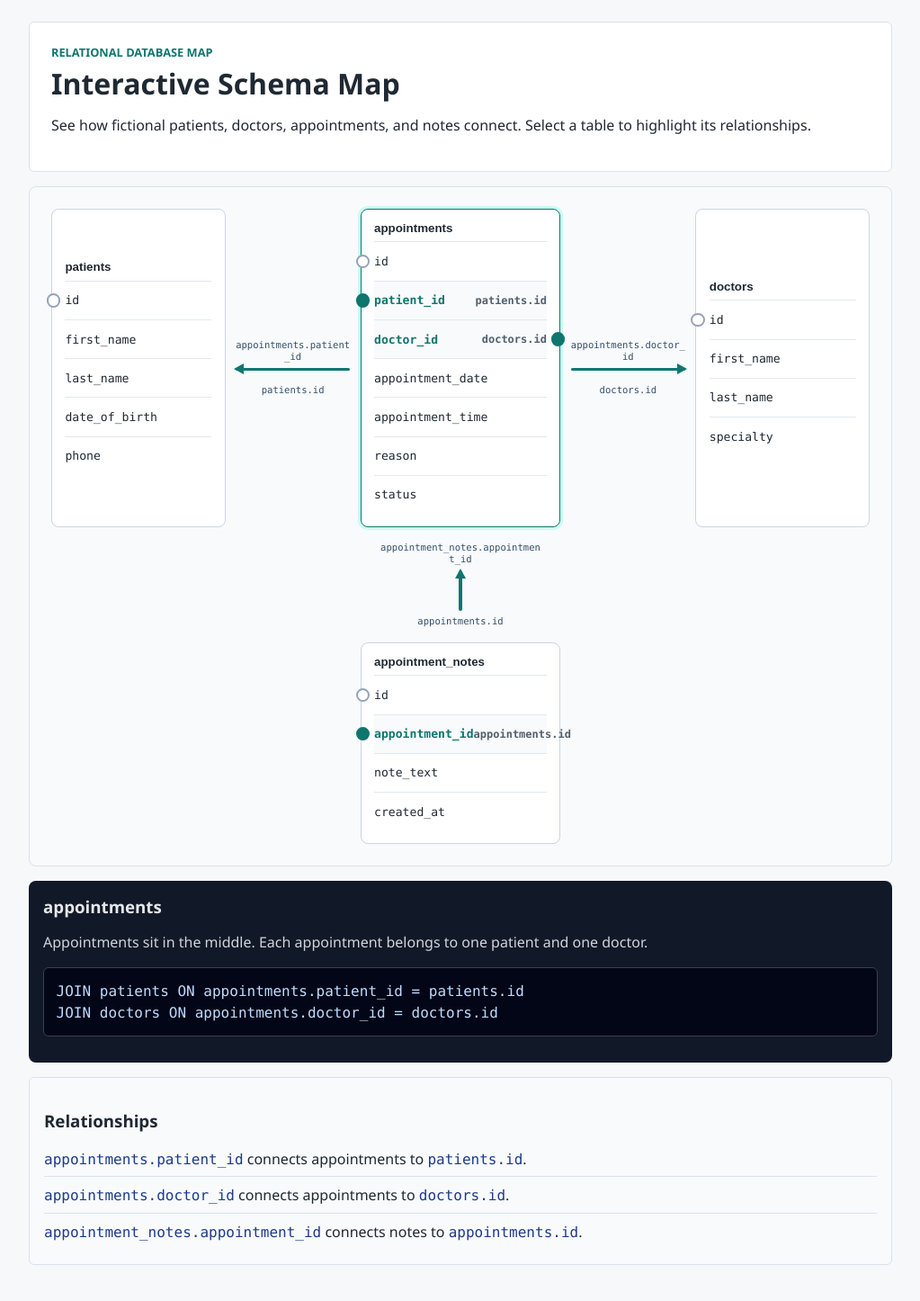
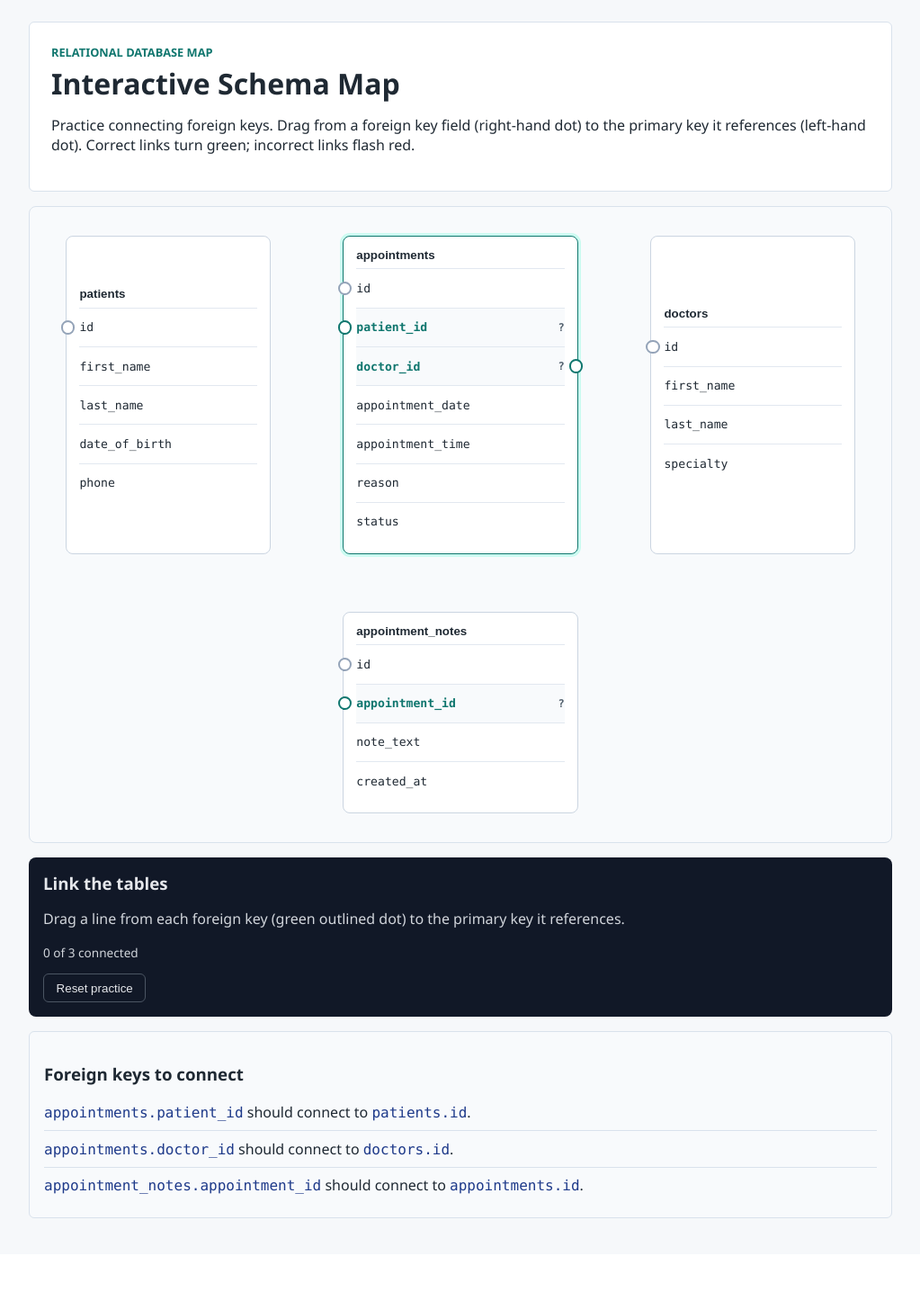
Before and after one commit to martin-harley/PerinHealthInterns, a Flask app: page /schema in a window 1280 px wide. Shown: the part 140-1586 px from the top of the page at 90% size, without its empty margins (128-1151 px from the left). After the commit the page ends 1494 px from the top, so only its background shows below. Run offline with Flask 3, Linux system fonts and the light colour scheme.

Commit message:
feat: implement interactive foreign key connection practice in schema map

```diff
--- a/static/schema.js
+++ b/static/schema.js
@@ -1,47 +1,201 @@
-const schemaNodes = document.querySelectorAll(".schema-node");
-const schemaArrows = document.querySelectorAll(".schema-arrow");
+const schemaMap = document.querySelector(".schema-map");
+const schemaCanvas = document.querySelector(".schema-canvas");
 const schemaTitle = document.querySelector("#schema-detail-title");
 const schemaCopy = document.querySelector("#schema-detail-copy");
-const schemaSql = document.querySelector("#schema-detail-sql");
+const schemaProgress = document.querySelector("#schema-progress");
+const schemaReset = document.querySelector("#schema-reset");
 
-const schemaDetails = {
-  patients: {
-    copy: "Patients are the people receiving care. Appointments point back to patients with patient_id.",
-    sql: "JOIN patients ON appointments.patient_id = patients.id",
-  },
-  doctors: {
-    copy: "Doctors are the clinicians assigned to appointments. Appointments point back to doctors with doctor_id.",
-    sql: "JOIN doctors ON appointments.doctor_id = doctors.id",
-  },
-  appointments: {
-    copy: "Appointments sit in the middle. Each appointment belongs to one patient and one doctor.",
-    sql: "JOIN patients ON appointments.patient_id = patients.id\nJOIN doctors ON appointments.doctor_id = doctors.id",
-  },
-  appointment_notes: {
-    copy: "Appointment notes belong to appointments. The appointment_id field links each note to one appointment.",
-    sql: "JOIN appointment_notes ON appointment_notes.appointment_id = appointments.id",
-  },
-};
+const dragPorts = document.querySelectorAll("[data-drag]");
+const dropPorts = document.querySelectorAll("[data-drop]");
 
-function selectSchemaTable(tableName) {
-  schemaNodes.forEach((node) => {
-    node.classList.toggle("is-active", node.dataset.table === tableName);
-  });
+const svgNS = "http://www.w3.org/2000/svg";
+const connections = new Map();
 
-  schemaArrows.forEach((arrow) => {
-    const connectedTables = arrow.dataset.connects.split(" ");
-    arrow.classList.toggle("is-active", connectedTables.includes(tableName));
-  });
+function portCenter(port) {
+  const portRect = port.getBoundingClientRect();
+  const mapRect = schemaMap.getBoundingClientRect();
+  return {
+    x: portRect.left + portRect.width / 2 - mapRect.left,
+    y: portRect.top + portRect.height / 2 - mapRect.top,
+  };
+}
 
-  if (schemaTitle && schemaCopy && schemaSql && schemaDetails[tableName]) {
-    schemaTitle.textContent = tableName;
-    schemaCopy.textContent = schemaDetails[tableName].copy;
-    schemaSql.textContent = schemaDetails[tableName].sql;
+function bulgeDirection(port) {
+  return port.classList.contains("schema-port-right") ? 1 : -1;
+}
+
+function nodeBox(port) {
+  const node = port.closest(".schema-node");
+  const nodeRect = node.getBoundingClientRect();
+  const mapRect = schemaMap.getBoundingClientRect();
+  return {
+    left: nodeRect.left - mapRect.left,
+    right: nodeRect.right - mapRect.left,
+    bottom: nodeRect.bottom - mapRect.top,
+  };
+}
+
+function pathFor(fromPort, from, to, toPort) {
+  const fromDir = bulgeDirection(fromPort);
+  const toDir = toPort ? bulgeDirection(toPort) : -fromDir;
+  const reach = Math.max(Math.abs(to.x - from.x) * 0.6, 90);
+
+  if (toPort && Math.abs(from.y - to.y) < 1) {
+    const fromBox = nodeBox(fromPort);
+    const toBox = nodeBox(toPort);
+    const dipY = Math.max(fromBox.bottom, toBox.bottom) + 40;
+    const fromClear = fromDir < 0 ? fromBox.left - 20 : fromBox.right + 20;
+    const toClear = toDir < 0 ? toBox.left - 20 : toBox.right + 20;
+
+    return [
+      `M ${from.x} ${from.y}`,
+      `C ${fromClear} ${from.y}, ${fromClear} ${dipY}, ${fromClear} ${dipY}`,
+      `L ${toClear} ${dipY}`,
+      `C ${toClear} ${dipY}, ${toClear} ${to.y}, ${to.x} ${to.y}`,
+    ].join(" ");
+  }
+
+  const fromControl = { x: from.x + fromDir * reach, y: from.y };
+  const toControl = { x: to.x + toDir * reach, y: to.y };
+
+  return `M ${from.x} ${from.y} C ${fromControl.x} ${fromControl.y}, ${toControl.x} ${toControl.y}, ${to.x} ${to.y}`;
+}
+
+function drawLine(fromPort, toPort, state) {
+  const from = portCenter(fromPort);
+  const to = portCenter(toPort);
+
+  const path = document.createElementNS(svgNS, "path");
+  path.setAttribute("d", pathFor(fromPort, from, to, toPort));
+  path.setAttribute("class", `schema-line schema-line-${state}`);
+  schemaCanvas.appendChild(path);
+  return path;
+}
+
+function updateProgress() {
+  const correctCount = Array.from(connections.values()).filter(
+    (entry) => entry.state === "correct"
+  ).length;
+  schemaProgress.textContent = `${correctCount} of ${dragPorts.length} connected`;
+
+  if (correctCount === dragPorts.length) {
+    schemaTitle.textContent = "All connected!";
+    schemaCopy.textContent =
+      "Every foreign key now points at the right primary key. Reset to practice again.";
   }
 }
 
-schemaNodes.forEach((node) => {
-  node.addEventListener("click", () => selectSchemaTable(node.dataset.table));
+function clearConnection(fkKey) {
+  const existing = connections.get(fkKey);
+  if (existing) {
+    existing.path.remove();
+    connections.delete(fkKey);
+  }
+}
+
+function connect(fromPort, toPort) {
+  const fkKey = fromPort.dataset.drag;
+  const answer = fromPort.closest("[data-answer]").dataset.answer;
+  const target = toPort.dataset.drop;
+  const isCorrect = target === answer;
+  const state = isCorrect ? "correct" : "incorrect";
+
+  clearConnection(fkKey);
+  const path = drawLine(fromPort, toPort, state);
+  connections.set(fkKey, { path, state });
+
+  const label = fromPort.closest("[data-fk]").querySelector("small");
+  if (isCorrect) {
+    label.textContent = target;
+    schemaTitle.textContent = "Correct!";
+    schemaCopy.textContent = `${fkKey} correctly references ${target}.`;
+  } else {
+    label.textContent = "?";
+    schemaTitle.textContent = "Not quite";
+    schemaCopy.textContent = `${fkKey} does not reference ${target}. Try again.`;
+    window.setTimeout(() => {
+      if (connections.get(fkKey)?.path === path) {
+        clearConnection(fkKey);
+      }
+    }, 900);
+  }
+
+  updateProgress();
+}
+
+function resizeCanvas() {
+  const mapRect = schemaMap.getBoundingClientRect();
+  schemaCanvas.setAttribute("width", mapRect.width);
+  schemaCanvas.setAttribute("height", mapRect.height);
+}
+
+let dragState = null;
+
+function startDrag(port, event) {
+  event.preventDefault();
+  resizeCanvas();
+  const previewPath = document.createElementNS(svgNS, "path");
+  previewPath.setAttribute("class", "schema-line schema-line-preview");
+  schemaCanvas.appendChild(previewPath);
+  dragState = { port, previewPath };
+  document.addEventListener("pointermove", onDragMove);
+  document.addEventListener("pointerup", onDragEnd);
+}
+
+function onDragMove(event) {
+  if (!dragState) return;
+  const from = portCenter(dragState.port);
+  const mapRect = schemaMap.getBoundingClientRect();
+  const to = { x: event.clientX - mapRect.left, y: event.clientY - mapRect.top };
+  dragState.previewPath.setAttribute("d", pathFor(dragState.port, from, to));
+}
+
+function onDragEnd(event) {
+  if (!dragState) return;
+  const { port, previewPath } = dragState;
+  previewPath.remove();
+  document.removeEventListener("pointermove", onDragMove);
+  document.removeEventListener("pointerup", onDragEnd);
+  dragState = null;
+
+  const dropTarget = document
+    .elementsFromPoint(event.clientX, event.clientY)
+    .find((el) => el.matches("[data-drop]"));
+
+  if (dropTarget) {
+    connect(port, dropTarget);
+  }
+}
+
+dragPorts.forEach((port) => {
+  port.addEventListener("pointerdown", (event) => startDrag(port, event));
 });
 
-selectSchemaTable("appointments");
+if (schemaReset) {
+  schemaReset.addEventListener("click", () => {
+    connections.forEach((entry) => entry.path.remove());
+    connections.clear();
+    document.querySelectorAll("[data-fk] small").forEach((label) => {
+      label.textContent = "?";
+    });
+    schemaTitle.textContent = "Link the tables";
+    schemaCopy.textContent =
+      "Drag a line from each foreign key (green outlined dot) to the primary key it references.";
+    updateProgress();
+  });
+}
+
+window.addEventListener("resize", () => {
+  resizeCanvas();
+  connections.forEach((entry, fkKey) => {
+    const fromPort = document.querySelector(`[data-drag="${fkKey}"]`);
+    const answer = fromPort.closest("[data-answer]").dataset.answer;
+    const toPort = document.querySelector(`[data-drop="${answer}"]`);
+    entry.path.remove();
+    const newPath = drawLine(fromPort, toPort, entry.state);
+    connections.set(fkKey, { path: newPath, state: entry.state });
+  });
+});
+
+resizeCanvas();
+updateProgress();
--- a/static/styles.css
+++ b/static/styles.css
@@ -311,17 +311,40 @@ button,
   border: 1px solid #d9e2ec;
   border-radius: 8px;
   display: grid;
-  gap: 1rem 0;
-  grid-template-columns: minmax(170px, 1fr) 150px minmax(220px, 1.15fr) 150px minmax(170px, 1fr);
-  grid-template-rows: auto 96px auto;
+  gap: 4rem 5rem;
+  grid-template-columns: minmax(170px, 1fr) minmax(220px, 1.15fr) minmax(170px, 1fr);
+  grid-template-rows: auto auto;
   overflow: visible;
-  padding: 1.5rem;
+  padding: 2rem 2.5rem;
+  position: relative;
 }
 
-.schema-arrow {
-  color: #0f766e;
-  opacity: 0.55;
-  transition: opacity 150ms ease-out;
+.schema-canvas {
+  height: 100%;
+  left: 0;
+  pointer-events: none;
+  position: absolute;
+  top: 0;
+  width: 100%;
+  z-index: 3;
+}
+
+.schema-line {
+  fill: none;
+  stroke-width: 2.5;
+}
+
+.schema-line-preview {
+  stroke: #64748b;
+  stroke-dasharray: 6 5;
+}
+
+.schema-line-correct {
+  stroke: #16a34a;
+}
+
+.schema-line-incorrect {
+  stroke: #dc2626;
 }
 
 .schema-node {
@@ -334,6 +357,7 @@ button,
   position: relative;
   text-align: left;
   width: auto;
+  z-index: 2;
 }
 
 .schema-node:hover,
@@ -372,6 +396,7 @@ button,
   background: #f8fafc;
   color: #0f766e;
   font-weight: 700;
+  padding-right: 0.6rem;
 }
 
 .schema-port {
@@ -381,6 +406,7 @@ button,
   height: 0.72rem;
   position: absolute;
   width: 0.72rem;
+  z-index: 4;
 }
 
 .schema-port-in {
@@ -398,8 +424,15 @@ button,
 }
 
 .schema-field-fk .schema-port {
+  background: white;
+  border-color: #0f766e;
+  cursor: grab;
+}
+
+.schema-field-fk .schema-port:hover,
+.schema-field-fk .schema-port:active {
   background: #0f766e;
-  border-color: #0f766e;
+  cursor: grabbing;
 }
 
 .schema-node-patients {
@@ -408,111 +441,18 @@ button,
 }
 
 .schema-node-doctors {
-  grid-column: 5;
+  grid-column: 3;
   grid-row: 1;
 }
 
 .schema-node-appointments {
-  grid-column: 3;
+  grid-column: 2;
   grid-row: 1;
 }
 
 .schema-node-notes {
-  grid-column: 3;
-  grid-row: 3;
-}
-
-.schema-connector {
-  align-self: center;
-  display: grid;
-  gap: 0.35rem;
-}
-
-.schema-connector-horizontal {
-  grid-template-rows: auto 0.8rem auto;
-  padding: 0 0.7rem;
-}
-
-.schema-connector-left {
   grid-column: 2;
-  grid-row: 1;
-}
-
-.schema-connector-right {
-  grid-column: 4;
-  grid-row: 1;
-}
-
-.schema-connector-vertical {
-  align-self: stretch;
-  grid-column: 3;
   grid-row: 2;
-  grid-template-rows: auto 1fr auto;
-  justify-self: center;
-  min-height: 96px;
-  width: 180px;
-}
-
-.schema-connector-label {
-  color: #334e68;
-  display: block;
-  font-family: Consolas, "Courier New", monospace;
-  font-size: 0.66rem;
-  line-height: 1.25;
-  overflow-wrap: anywhere;
-  text-align: center;
-}
-
-.schema-connector-line {
-  background: currentColor;
-  border-radius: 999px;
-  display: block;
-  position: relative;
-}
-
-.schema-connector-horizontal .schema-connector-line {
-  height: 0.2rem;
-}
-
-.schema-connector-left .schema-connector-line::before,
-.schema-connector-right .schema-connector-line::after {
-  border-bottom: 0.42rem solid transparent;
-  border-top: 0.42rem solid transparent;
-  content: "";
-  position: absolute;
-  top: 50%;
-  transform: translateY(-50%);
-}
-
-.schema-connector-left .schema-connector-line::before {
-  border-right: 0.7rem solid currentColor;
-  left: -0.1rem;
-}
-
-.schema-connector-right .schema-connector-line::after {
-  border-left: 0.7rem solid currentColor;
-  right: -0.1rem;
-}
-
-.schema-connector-vertical .schema-connector-line {
-  height: 100%;
-  justify-self: center;
-  width: 0.22rem;
-}
-
-.schema-connector-up .schema-connector-line::before {
-  border-bottom: 0.7rem solid currentColor;
-  border-left: 0.42rem solid transparent;
-  border-right: 0.42rem solid transparent;
-  content: "";
-  left: 50%;
-  position: absolute;
-  top: -0.1rem;
-  transform: translateX(-50%);
-}
-
-.schema-arrow.is-active {
-  opacity: 1;
 }
 
 .schema-details {
@@ -531,21 +471,23 @@ button,
   line-height: 1.45;
 }
 
-.schema-details pre {
-  background: #020617;
-  border: 1px solid #374151;
-  border-radius: 6px;
-  overflow-x: auto;
-  padding: 0.85rem;
-  white-space: pre-wrap;
+.schema-progress {
+  color: #9ca3af;
+  font-size: 0.85rem;
+  margin: 0 0 0.85rem;
 }
 
-.schema-details code {
-  color: #bfdbfe;
-  display: block;
-  font-family: Consolas, "Courier New", monospace;
-  line-height: 1.5;
-  overflow-wrap: anywhere;
+.schema-reset {
+  background: transparent;
+  border: 1px solid #4b5563;
+  border-radius: 6px;
+  color: #e5e7eb;
+  cursor: pointer;
+  padding: 0.45rem 0.85rem;
+}
+
+.schema-reset:hover {
+  border-color: #9ca3af;
 }
 
 .schema-intro {
@@ -824,10 +766,7 @@ button,
   .schema-node-patients,
   .schema-node-doctors,
   .schema-node-appointments,
-  .schema-node-notes,
-  .schema-connector-left,
-  .schema-connector-right,
-  .schema-connector-vertical {
+  .schema-node-notes {
     grid-column: 1;
     grid-row: auto;
   }
--- a/templates/schema.html
+++ b/templates/schema.html
@@ -7,31 +7,28 @@
     <p class="eyebrow">Relational database map</p>
     <h2>Interactive Schema Map</h2>
     <p>
-      See how fictional patients, doctors, appointments, and notes connect.
-      Select a table to highlight its relationships.
+      Practice connecting foreign keys. Drag from a foreign key field
+      (right-hand dot) to the primary key it references (left-hand dot).
+      Correct links turn green; incorrect links flash red.
     </p>
   </section>
 
   <section class="schema-map-shell">
     <div class="schema-map" aria-label="Interactive schema map">
+      <svg class="schema-canvas" aria-hidden="true"></svg>
+
       <button class="schema-node schema-node-patients" type="button" data-table="patients">
         <strong>patients</strong>
-        <span class="schema-field schema-field-pk" data-field="patients.id"><i class="schema-port schema-port-in"></i>id</span>
+        <span class="schema-field schema-field-pk" data-pk="patients.id"><i class="schema-port schema-port-in" data-drop="patients.id"></i>id</span>
         <span class="schema-field">first_name</span>
         <span class="schema-field">last_name</span>
         <span class="schema-field">date_of_birth</span>
         <span class="schema-field">phone</span>
       </button>
 
-      <div class="schema-arrow schema-connector schema-connector-horizontal schema-connector-left" data-from="appointments.patient_id" data-to="patients.id" data-connects="patients appointments">
-        <span class="schema-connector-label">appointments.patient_id</span>
-        <span class="schema-connector-line"></span>
-        <span class="schema-connector-label">patients.id</span>
-      </div>
-
       <button class="schema-node schema-node-doctors" type="button" data-table="doctors">
         <strong>doctors</strong>
-        <span class="schema-field schema-field-pk" data-field="doctors.id"><i class="schema-port schema-port-in"></i>id</span>
+        <span class="schema-field schema-field-pk" data-pk="doctors.id"><i class="schema-port schema-port-in" data-drop="doctors.id"></i>id</span>
         <span class="schema-field">first_name</span>
         <span class="schema-field">last_name</span>
         <span class="schema-field">specialty</span>
@@ -39,52 +36,40 @@
 
       <button class="schema-node schema-node-appointments is-active" type="button" data-table="appointments">
         <strong>appointments</strong>
-        <span class="schema-field schema-field-pk" data-field="appointments.id"><i class="schema-port schema-port-in"></i>id</span>
-        <span class="schema-field schema-field-fk" data-field="appointments.patient_id"><i class="schema-port schema-port-out schema-port-left"></i>patient_id <small>patients.id</small></span>
-        <span class="schema-field schema-field-fk" data-field="appointments.doctor_id"><i class="schema-port schema-port-out schema-port-right"></i>doctor_id <small>doctors.id</small></span>
+        <span class="schema-field schema-field-pk" data-pk="appointments.id"><i class="schema-port schema-port-in" data-drop="appointments.id"></i>id</span>
+        <span class="schema-field schema-field-fk" data-fk="appointments.patient_id" data-answer="patients.id">patient_id <small>?</small><i class="schema-port schema-port-out schema-port-left" data-drag="appointments.patient_id"></i></span>
+        <span class="schema-field schema-field-fk" data-fk="appointments.doctor_id" data-answer="doctors.id">doctor_id <small>?</small><i class="schema-port schema-port-out schema-port-right" data-drag="appointments.doctor_id"></i></span>
         <span class="schema-field">appointment_date</span>
         <span class="schema-field">appointment_time</span>
         <span class="schema-field">reason</span>
         <span class="schema-field">status</span>
       </button>
 
-      <div class="schema-arrow schema-connector schema-connector-horizontal schema-connector-right" data-from="appointments.doctor_id" data-to="doctors.id" data-connects="doctors appointments">
-        <span class="schema-connector-label">appointments.doctor_id</span>
-        <span class="schema-connector-line"></span>
-        <span class="schema-connector-label">doctors.id</span>
-      </div>
-
-      <div class="schema-arrow schema-connector schema-connector-vertical schema-connector-up" data-from="appointment_notes.appointment_id" data-to="appointments.id" data-connects="appointments appointment_notes">
-        <span class="schema-connector-label">appointment_notes.appointment_id</span>
-        <span class="schema-connector-line"></span>
-        <span class="schema-connector-label">appointments.id</span>
-      </div>
-
       <button class="schema-node schema-node-notes" type="button" data-table="appointment_notes">
         <strong>appointment_notes</strong>
-        <span class="schema-field schema-field-pk" data-field="appointment_notes.id"><i class="schema-port schema-port-in"></i>id</span>
-        <span class="schema-field schema-field-fk" data-field="appointment_notes.appointment_id"><i class="schema-port schema-port-out schema-port-left"></i>appointment_id <small>appointments.id</small></span>
+        <span class="schema-field schema-field-pk" data-pk="appointment_notes.id"><i class="schema-port schema-port-in" data-drop="appointment_notes.id"></i>id</span>
+        <span class="schema-field schema-field-fk" data-fk="appointment_notes.appointment_id" data-answer="appointments.id">appointment_id <small>?</small><i class="schema-port schema-port-out schema-port-left" data-drag="appointment_notes.appointment_id"></i></span>
         <span class="schema-field">note_text</span>
         <span class="schema-field">created_at</span>
       </button>
     </div>
 
     <aside class="schema-details" aria-live="polite">
-      <h3 id="schema-detail-title">appointments</h3>
+      <h3 id="schema-detail-title">Link the tables</h3>
       <p id="schema-detail-copy">
-        Appointments sit in the middle. Each appointment belongs to one patient and one doctor.
+        Drag a line from each foreign key (green outlined dot) to the primary key it references.
       </p>
-      <pre><code id="schema-detail-sql">JOIN patients ON appointments.patient_id = patients.id
-JOIN doctors ON appointments.doctor_id = doctors.id</code></pre>
+      <p class="schema-progress" id="schema-progress">0 of 3 connected</p>
+      <button class="schema-reset" type="button" id="schema-reset">Reset practice</button>
     </aside>
   </section>
 
   <section class="relationship-map" aria-label="Schema relationships">
-    <h3>Relationships</h3>
+    <h3>Foreign keys to connect</h3>
     <ul>
-      <li><code>appointments.patient_id</code> connects appointments to <code>patients.id</code>.</li>
-      <li><code>appointments.doctor_id</code> connects appointments to <code>doctors.id</code>.</li>
-      <li><code>appointment_notes.appointment_id</code> connects notes to <code>appointments.id</code>.</li>
+      <li><code>appointments.patient_id</code> should connect to <code>patients.id</code>.</li>
+      <li><code>appointments.doctor_id</code> should connect to <code>doctors.id</code>.</li>
+      <li><code>appointment_notes.appointment_id</code> should connect to <code>appointments.id</code>.</li>
     </ul>
   </section>
 
```
Also changed, not shown: tests/test_app.py (+8 -7 lines).
